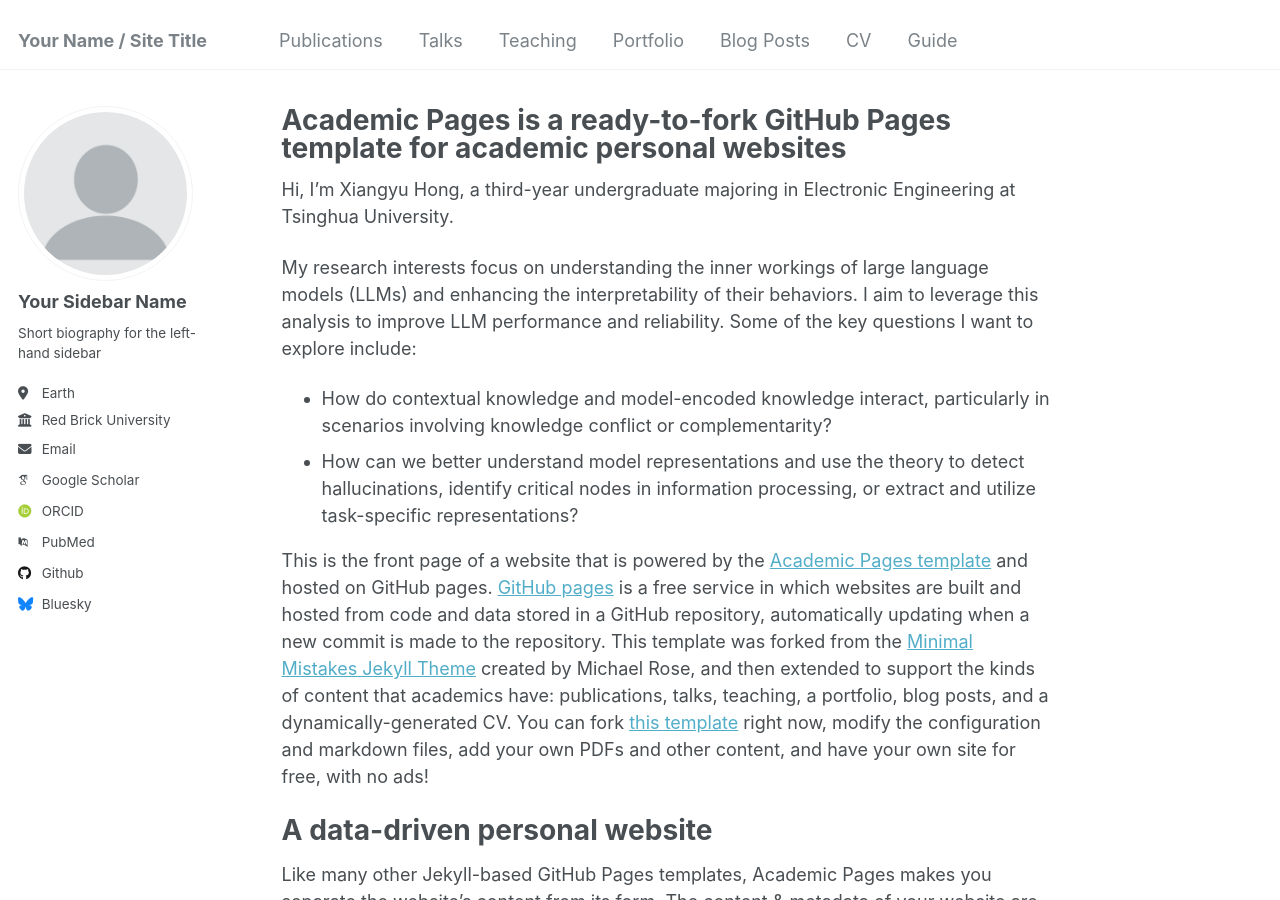
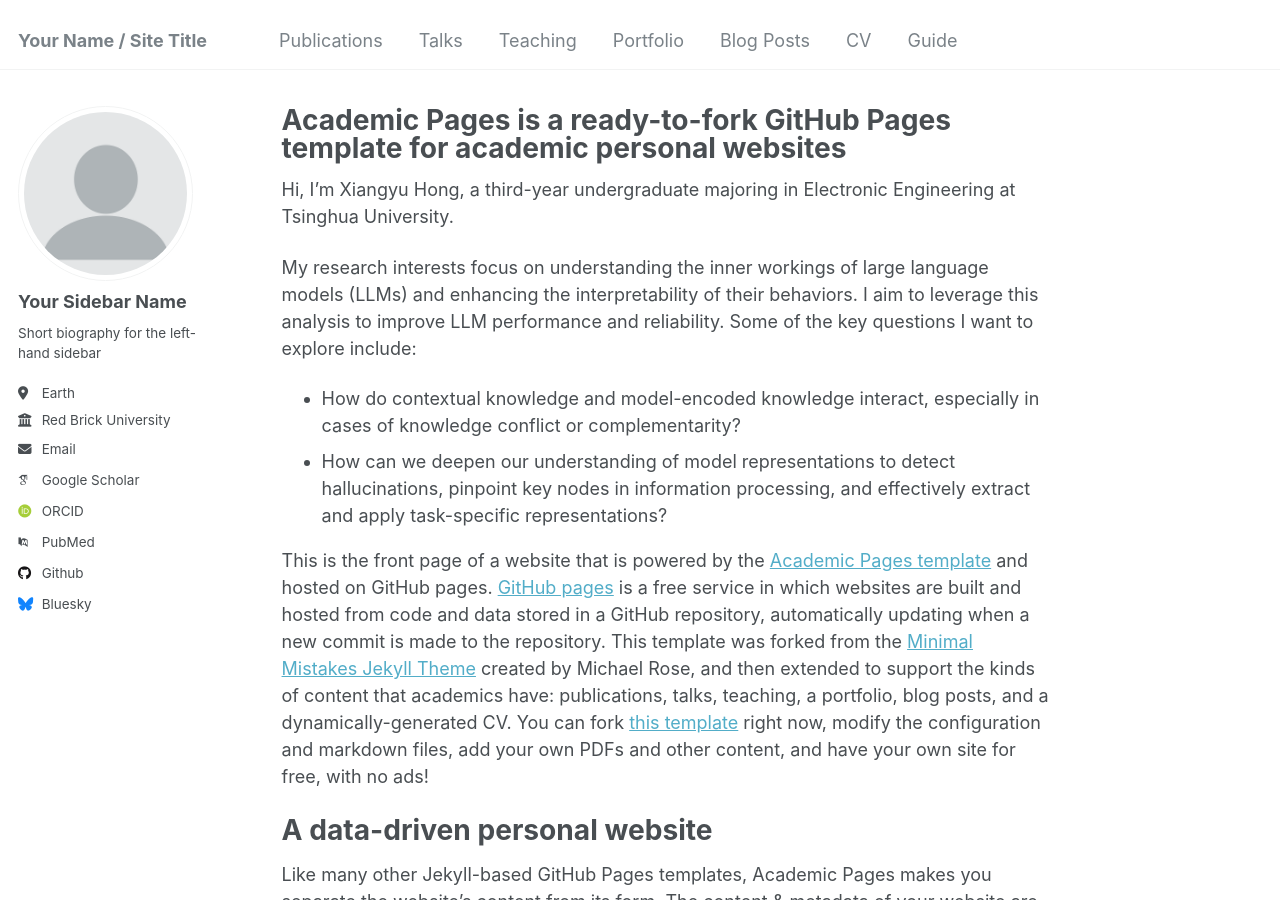
Before and after one commit to lilhongxy/lilhongxy.github.io, a Jekyll site: the page built from _pages/about.md, in a window 1280 px wide and 900 px high. Built offline with Jekyll 4.4.1, drawn with Linux system fonts in a browser that asks for light colours; some web fonts are replaced.

Commit message:
Update about.md

```diff
--- a/_pages/about.md
+++ b/_pages/about.md
@@ -10,8 +10,8 @@
 
 My research interests focus on understanding the inner workings of large language models (LLMs) and enhancing the interpretability of their behaviors. I aim to leverage this analysis to improve LLM performance and reliability. Some of the key questions I want to explore include:
 
-- How do contextual knowledge and model-encoded knowledge interact, particularly in scenarios involving knowledge conflict or complementarity?
-- How can we better understand model representations and use the theory to detect hallucinations, identify critical nodes in information processing, or extract and utilize task-specific representations?
+- How do contextual knowledge and model-encoded knowledge interact, especially in cases of knowledge conflict or complementarity?
+- How can we deepen our understanding of model representations to detect hallucinations, pinpoint key nodes in information processing, and effectively extract and apply task-specific representations?
 
 
 
```
